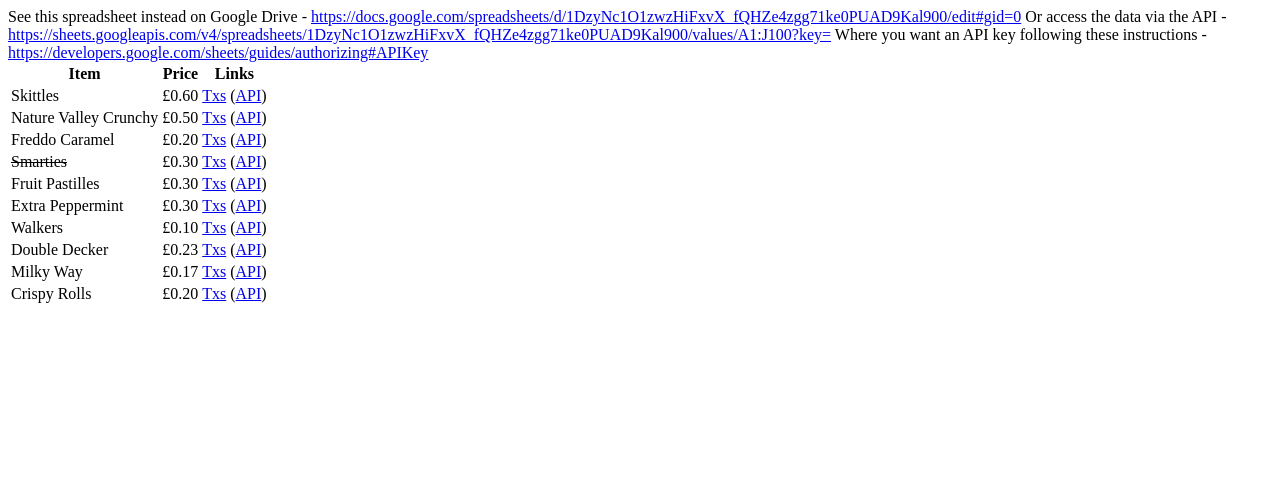
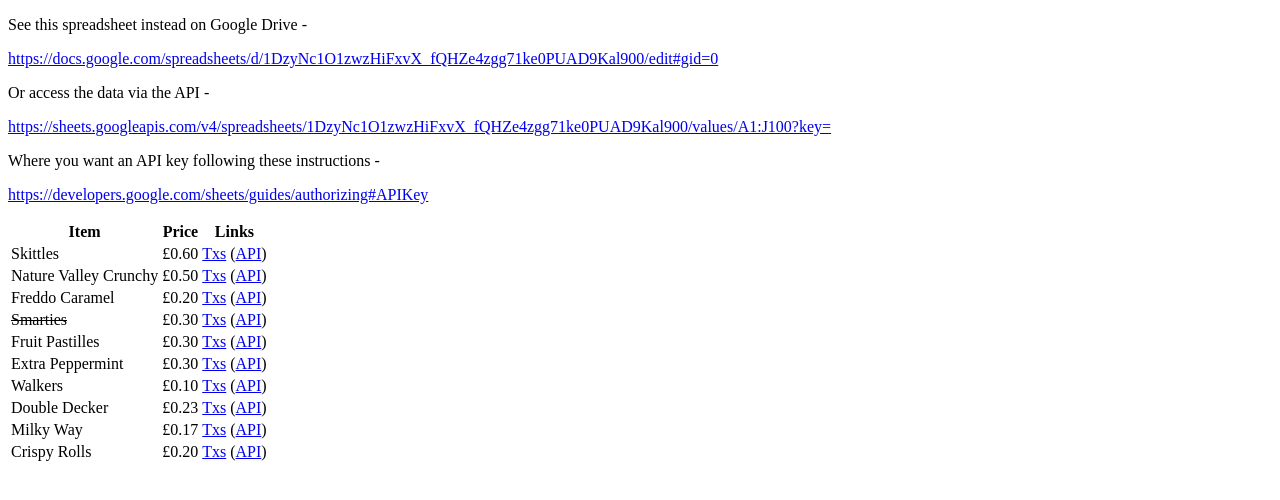
Before and after one commit to chrisprice/chrisprice.github.io, a plain HTML site: page stock.html in a window 1280 px wide. Drawn offline with Linux system fonts and the light colour scheme.

Commit message:
Update stock.html

```diff
--- a/stock.html
+++ b/stock.html
@@ -2,19 +2,19 @@
 <html>
 <body>
 
+<p>
 See this spreadsheet instead on Google Drive -
-
+<p>
 <a href="https://docs.google.com/spreadsheets/d/1DzyNc1O1zwzHiFxvX_fQHZe4zgg71ke0PUAD9Kal900/edit#gid=0">https://docs.google.com/spreadsheets/d/1DzyNc1O1zwzHiFxvX_fQHZe4zgg71ke0PUAD9Kal900/edit#gid=0</a>
-
-
+<p>
 Or access the data via the API -
-
+<p>
 <a href="https://sheets.googleapis.com/v4/spreadsheets/1DzyNc1O1zwzHiFxvX_fQHZe4zgg71ke0PUAD9Kal900/values/A1:J100?key=">https://sheets.googleapis.com/v4/spreadsheets/1DzyNc1O1zwzHiFxvX_fQHZe4zgg71ke0PUAD9Kal900/values/A1:J100?key=</a>
-
+<p>
 Where you want an API key following these instructions -
-
+<p>
 <a href="https://developers.google.com/sheets/guides/authorizing#APIKey">https://developers.google.com/sheets/guides/authorizing#APIKey</a>
-
+<p>
 <table class="unchanged rich-diff-level-one">
 <thead>
 <tr>
```
